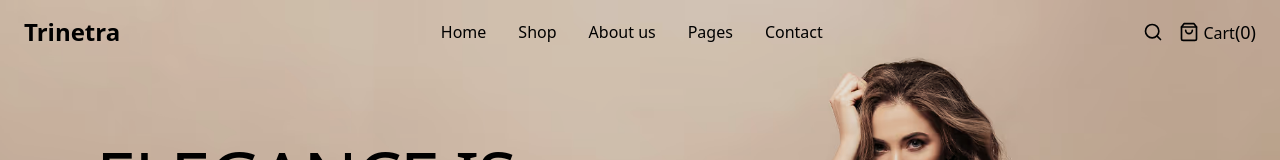
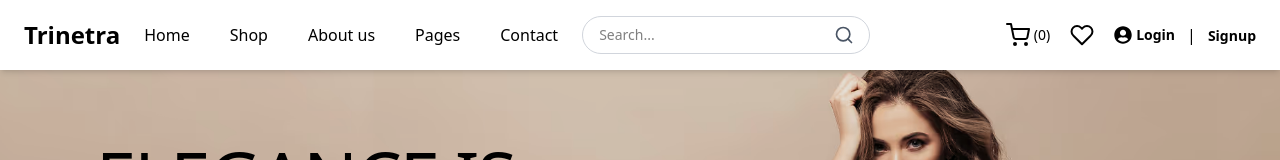
Before and after one commit to Prashanta11/E-Commerce, a React (Vite) app in the folder e-commerce/: page / in a window 1280 px wide. Shown: the top 160 px of the page. Built offline with nearby package versions, Linux system fonts and the light colour scheme; the HTML template or start-up script is replaced by a standard one.

Commit message:
add react-icons package; enhance Navbar component

```diff
--- a/e-commerce/package.json
+++ b/e-commerce/package.json
@@ -17,6 +17,7 @@
     "lucide-react": "^0.477.0",
     "react": "^19.0.0",
     "react-dom": "^19.0.0",
+    "react-icons": "^5.5.0",
     "react-router-dom": "^7.2.0",
     "tailwindcss": "^4.0.9",
     "zustand": "^5.0.3"
--- a/e-commerce/src/components/layout/Navbar.tsx
+++ b/e-commerce/src/components/layout/Navbar.tsx
@@ -1,20 +1,19 @@
 import { Menu, Search, ShoppingBag, X } from "lucide-react";
+import { FaUserCircle } from "react-icons/fa";
+import { FiSearch, FiShoppingCart, FiHeart } from "react-icons/fi";
 import { useState } from "react";
 import { Link } from "react-router-dom";
 import { useCountStore } from "../../pages/countStore";
 
 const Navbar = () => {
   const { count } = useCountStore();
-
   const [isMenuOpen, setIsMenuOpen] = useState(false);
 
-  const toggleMenu = () => {
-    setIsMenuOpen(!isMenuOpen);
-  };
+  const toggleMenu = () => setIsMenuOpen(!isMenuOpen);
 
   return (
-    <header className="top-0 z-50 fixed bg-transparent w-full">
-      <nav className="flex justify-between items-center mx-auto px-6 py-4">
+    <header className="top-0 z-50 fixed bg-white shadow-md w-full">
+      <nav className="flex justify-between items-center gap-6 px-6 py-4">
         {/* Mobile Menu Button */}
         <button
           className="md:hidden text-[#FFB22C]"
@@ -29,38 +28,60 @@ const Navbar = () => {
           Trinetra
         </Link>
 
-        {/* Desktop Navigation */}
-        <div className="hidden md:flex items-center gap-8">
+        <div className="hidden md:flex flex-shrink-0 items-center gap-10">
           {["Home", "Shop", "About us", "Pages", "Contact"].map((item) => (
             <Link
               key={item}
-              to={`/${item.toLowerCase().replace(" ", "")}`}
-              className="font-medium text-black hover:text-white transition-colors"
+              to={`/${item.toLowerCase().replace(/\s+/g, "")}`}
+              className="font-medium text-black hover:text-[#FFB22C] transition-colors"
             >
               {item}
             </Link>
           ))}
         </div>
 
-        {/* Right Icons */}
-        <div className="flex items-center gap-4">
-          <button aria-label="Search" className="text-black hover:text-white">
-            <Search size={20} />
-          </button>
-          <Link
-            to="/cart"
-            className="flex items-center text-black hover:text-black"
-          >
-            <ShoppingBag size={20} />
-            <span className="ml-1">
-              Cart
-              <span className="text-lg">({count})</span>
-            </span>
+        {/* Search Bar */}
+        <div className="hidden relative lg:flex flex-shrink items-center">
+          <input
+            type="text"
+            placeholder="Search..."
+            className="px-4 py-2 border border-gray-300 rounded-full focus:outline-none focus:ring-[#FFB22C] focus:ring-2 w-72 text-sm"
+          />
+          <FiSearch className="right-4 absolute w-5 h-5 text-gray-600 cursor-pointer" />
+        </div>
+
+        {/* Icons Section */}
+        <div className="hidden md:flex flex-shrink-0 items-center gap-5 ml-auto">
+          {/* Cart */}
+          <Link to="/cart" className="relative flex items-center gap-1">
+            <FiShoppingCart className="text-primary hover:text-[#FFB22C] text-2xl transition-transform" />
+            <span className="text-sm">({count})</span>
           </Link>
+
+          {/* Wishlist */}
+          <Link to="/wishlist" className="flex items-center">
+            <FiHeart className="text-primary hover:text-[#FFB22C] text-2xl transition-transform" />
+          </Link>
+
+          {/* Login/Signup */}
+          <div className="flex items-center gap-3">
+            <Link to="/login" className="flex items-center gap-1">
+              <FaUserCircle className="text-primary hover:text-[#FFB22C] text-lg" />
+              <span className="font-semibold text-primary hover:text-[#FFB22C] text-sm">
+                Login
+              </span>
+            </Link>
+            <span className="text-primary">|</span>
+            <Link to="/signup">
+              <span className="font-semibold text-primary hover:text-[#FFB22C] text-sm">
+                Signup
+              </span>
+            </Link>
+          </div>
         </div>
       </nav>
 
-      {/* Mobile Menu */}
+      {/* Mobile Menu Overlay */}
       <div
         className={`md:hidden fixed inset-0 bg-black bg-opacity-75 transition-opacity duration-300 ${
           isMenuOpen ? "opacity-100 visible" : "opacity-0 invisible"
@@ -68,6 +89,7 @@ const Navbar = () => {
         onClick={toggleMenu}
       ></div>
 
+      {/* Mobile Slide-in Menu */}
       <div
         className={`md:hidden fixed top-0 right-0 w-64 h-full bg-white shadow-lg transform transition-transform duration-300 p-6 ${
           isMenuOpen ? "translate-x-0" : "translate-x-full"
@@ -84,13 +106,29 @@ const Navbar = () => {
           {["Home", "Shop", "About us", "Pages", "Contact"].map((item) => (
             <Link
               key={item}
-              to={`/${item.toLowerCase().replace(" ", "")}`}
+              to={`/${item.toLowerCase().replace(/\s+/g, "")}`}
               className="font-medium text-black hover:text-[#FFB22C] transition-colors"
               onClick={toggleMenu}
             >
               {item}
             </Link>
           ))}
+          <hr />
+          <Link to="/cart" className="flex items-center gap-2">
+            <FiShoppingCart />
+            <span>Cart ({count})</span>
+          </Link>
+          <Link to="/wishlist" className="flex items-center gap-2">
+            <FiHeart />
+            Wishlist
+          </Link>
+          <Link to="/login" className="flex items-center gap-2">
+            <FaUserCircle />
+            Login
+          </Link>
+          <Link to="/signup" className="flex items-center gap-2">
+            Signup
+          </Link>
         </div>
       </div>
     </header>
```
Also changed, not shown: 1 other file (tests, documents, lock files or other folders).
